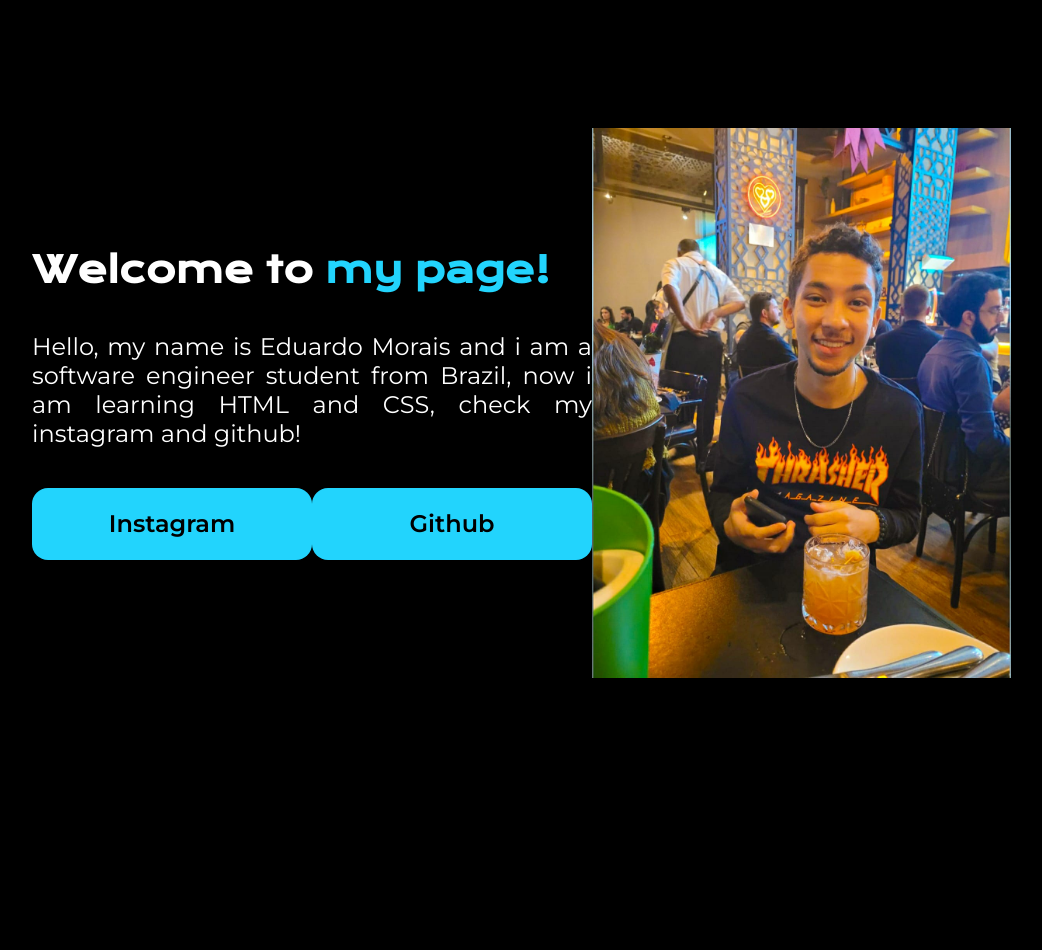
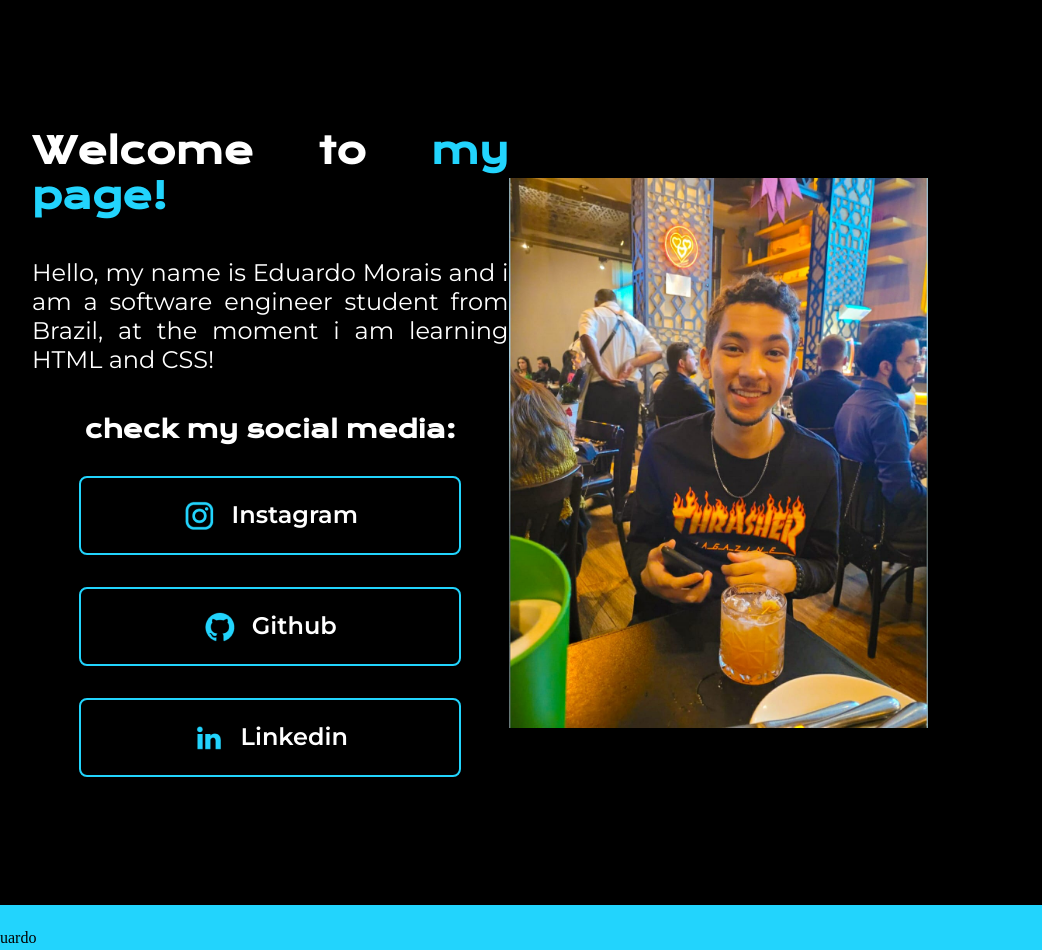
Before and after one commit to Edumorais08/fundamentos-front-end, a plain HTML site: page index.html in a window 1280 px wide. Shown: the whole page, without its empty margins (160-1202 px from the left). Before the commit the page ends 928 px from the top, so only its background shows below. Drawn offline with nearby package versions, Linux system fonts and the light colour scheme.

Commit message:
atualizado

```diff
--- a/index.html
+++ b/index.html
@@ -14,14 +14,27 @@
             <h1 class="apresentacao__conteudo__titulo">Welcome to
             <strong class="titulo-destaque"> my page!</strong></h1>
             <p class="apresentacao__conteudo__texto">Hello, my name is Eduardo Morais and i am a software engineer student from Brazil,
-             now i am learning HTML and CSS, check my instagram and github!</p>
+            at the moment i am learning HTML and CSS!</p>
             <div class="apresentacao__links">
-            <a class="apresentacao__links__link" href="https://www.instagram.com/edu.amorais/">Instagram</a>
-            <a class="apresentacao__links__link" href="https://github.com/Edumorais08">Github</a>
+                <h2 class="apresentacao__links__subtitulo">check my social media:</h2>
+                <a class="apresentacao__links__link" href="https://www.instagram.com/edu.amorais/">
+                    <img src="./assets/logo instagram.png" alt="logo do instagram">
+                    Instagram
+                </a>
+                <a class="apresentacao__links__link" href="https://github.com/Edumorais08">
+                    <img src="assets/Logo Github .png" alt="logo do Github">
+                    Github
+                </a>
+                <a class="apresentacao__links__link" href="https://www.linkedin.com/in/eduardo-morais-278aa829b/">
+                    <img src="./assets/Logo linkedin.png" alt="logo do linkedin">
+                    Linkedin
+                </a>
             </div>
         </section>
-        <img src="fotoEdu.jpg" alt="eduardo morais em um bar sorrindo" class="imagem">
+        <img src="./assets/fotoEdu.jpg" alt="eduardo morais em um bar sorrindo" class="imagem">
     </main>
-    <footer></footer>
+    <footer class="rodape">
+        <p>Desenvolvido por Eduardo</p>
+    </footer>
 </body>
 </html>
--- a/style.CSS
+++ b/style.CSS
@@ -28,6 +28,11 @@ body {
     height: 550px;
 }
 
+.imagem:hover {
+    border: 2px solid #22D4FD;
+    border-radius: 16px;
+}
+
 .apresentacao__conteudo {
     width: 615px;
     display: flex;
@@ -49,17 +54,41 @@ body {
 .apresentacao__links {
     display: flex;
     justify-content: space-between;
+    flex-direction: column;
+    align-items: center;
+    gap: 32px;
 }
 
+.apresentacao__links__subtitulo {
+    font-family: 'Krona One', sans-serif;
+    font-size: 24px;
+  }
+
 .apresentacao__links__link {
-    background-color: #22D4FD;
-    width: 280px;
-    border-radius: 16px;
+    /* background-color: #22D4FD; */
+    display: flex;
+    justify-content: center;
+    gap: 16px;
+    width: 378px;
+    border-radius: 8px;
     text-align: center;
     font-size: 24px;
     font-weight: 600;
     padding: 21.5px 0;
     text-decoration: none;
+    color: white;
+    font-family: 'Montserrat', sans-serif;
+    border: 2px solid #22D4FD;
+}
+
+.apresentacao__links__link:hover {
+    background-color: #272727;
+    border: dotted #22D4FD;
+    padding: 3%;
+}
+
+.rodape {
+    padding: 24px;
+    background-color: #22D4FD;
     color: black;
-    font-family: 'Montserrat', sans-serif;
 }
```
Also changed, not shown: assets/Logo Github .png (added), assets/Logo linkedin.png (added), assets/fotoEdu.jpg (renamed from fotoEdu.jpg), assets/ig.jpg (renamed from ig.jpg), assets/logo instagram.png (added).
